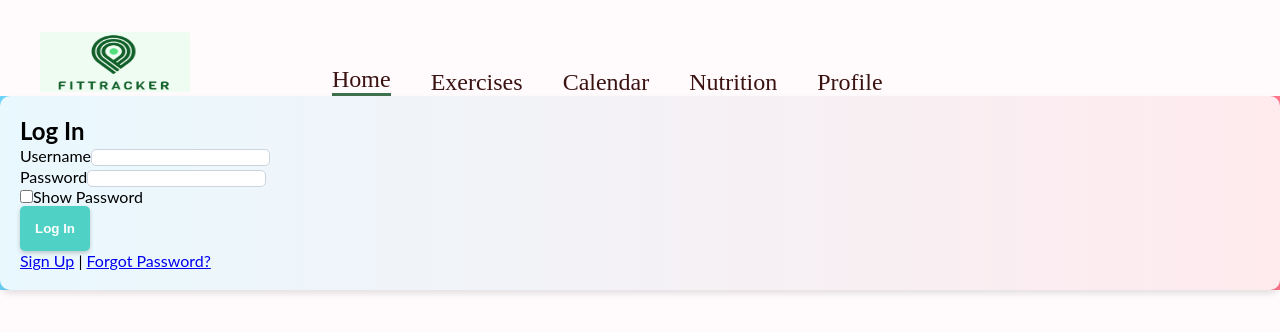
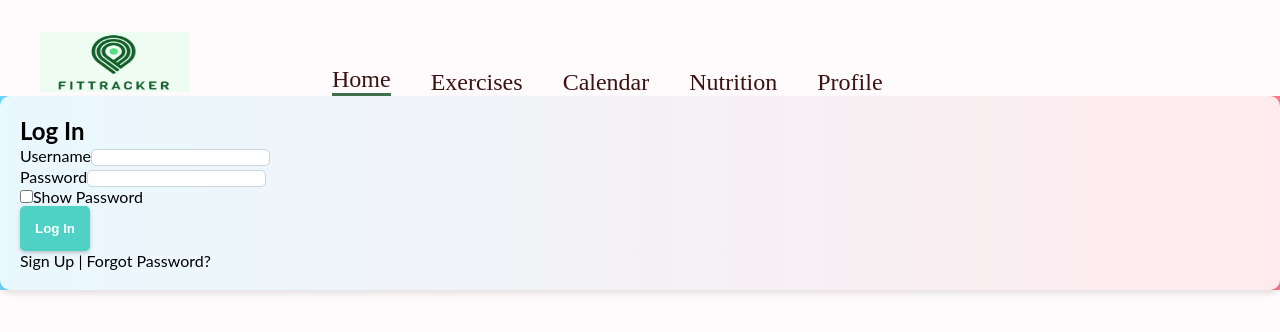
Before and after one commit to tentdorj/481FitTracker, a React (Create React App) app: page /login in a window 1280 px wide. Shown: the top 332 px of the page. Built offline with nearby package versions, Linux system fonts and the light colour scheme.

Commit message:
Update Login.jsx

```diff
--- a/src/pages/Login.jsx
+++ b/src/pages/Login.jsx
@@ -37,12 +37,12 @@ const Login = () => {
       localStorage.setItem('userToken', formData.username);
       alert("Login successful!");
 
-      window.location.href = 'Profile'
+      navigate('/profile');
     } else {
       alert("Invalid credentials");
     }
   };
-
+  const navigate = useNavigate();
   const togglePasswordVisibility = () => {
     setShowPassword(!showPassword);
   };
@@ -122,11 +122,11 @@ const Login = () => {
           </button>
         </form>
         <div className="mt-6 text-center">
-          <a href="signup" className="font-medium text-indigo-600 hover:text-indigo-500">
+          <a onClick={() => navigate('/signup')} className="font-medium text-indigo-600 hover:text-indigo-500">
             Sign Up
           </a>
           {' | '}
-          <a href="forgetpassword" className="font-medium text-indigo-600 hover:text-indigo-500">
+          <a onClick={() => navigate('/forgetpassword')} className="font-medium text-indigo-600 hover:text-indigo-500">
             Forgot Password?
           </a>
         </div>
```
